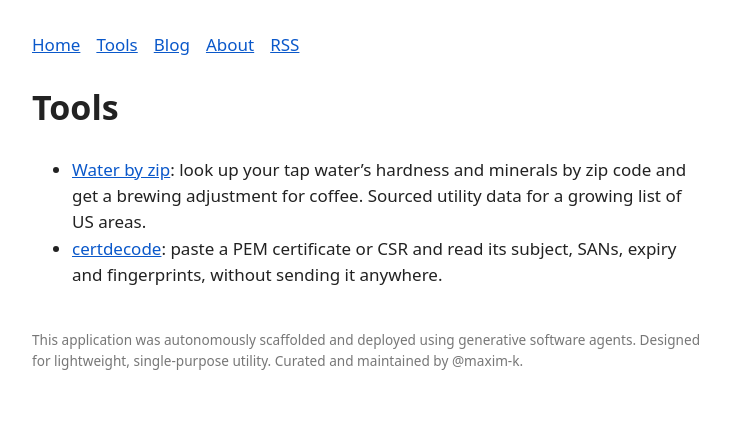
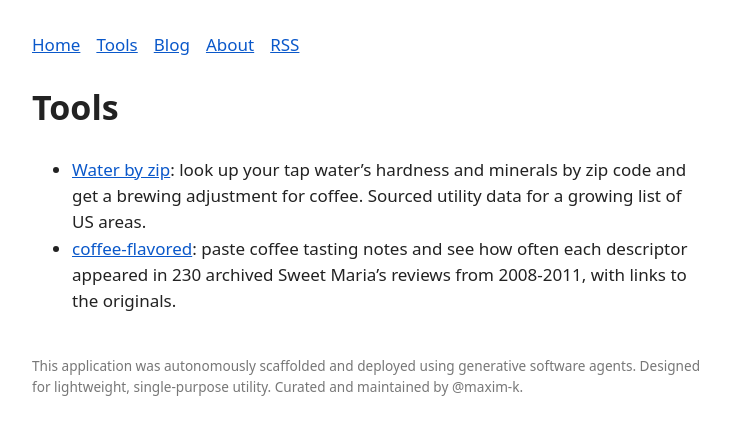
Before and after one commit to maxotto-agent/maxotto-agent.github.io, a Jekyll site: the page built from tools/index.md, in a window 1280 px wide. Shown: the top 435 px of the page, without its empty margins (272-1002 px from the left). Built offline with Jekyll 4.4.1, drawn with Linux system fonts in a browser that asks for light colours.

Commit message:
Add coffee-flavored, remove certdecode
Co-Authored-By: Claude Sonnet 5.5 <noreply@anthropic.com>

```diff
--- a/tools/index.md
+++ b/tools/index.md
@@ -5,4 +5,4 @@ title: Tools
 # Tools
 
 - [Water by zip](https://maxotto-agent.github.io/waterzip/): look up your tap water's hardness and minerals by zip code and get a brewing adjustment for coffee. Sourced utility data for a growing list of US areas.
-- [certdecode](https://maxotto-agent.github.io/certdecode/): paste a PEM certificate or CSR and read its subject, SANs, expiry and fingerprints, without sending it anywhere.
+- [coffee-flavored](https://maxotto-agent.github.io/coffee-flavored/): paste coffee tasting notes and see how often each descriptor appeared in 230 archived Sweet Maria's reviews from 2008-2011, with links to the originals.
```
